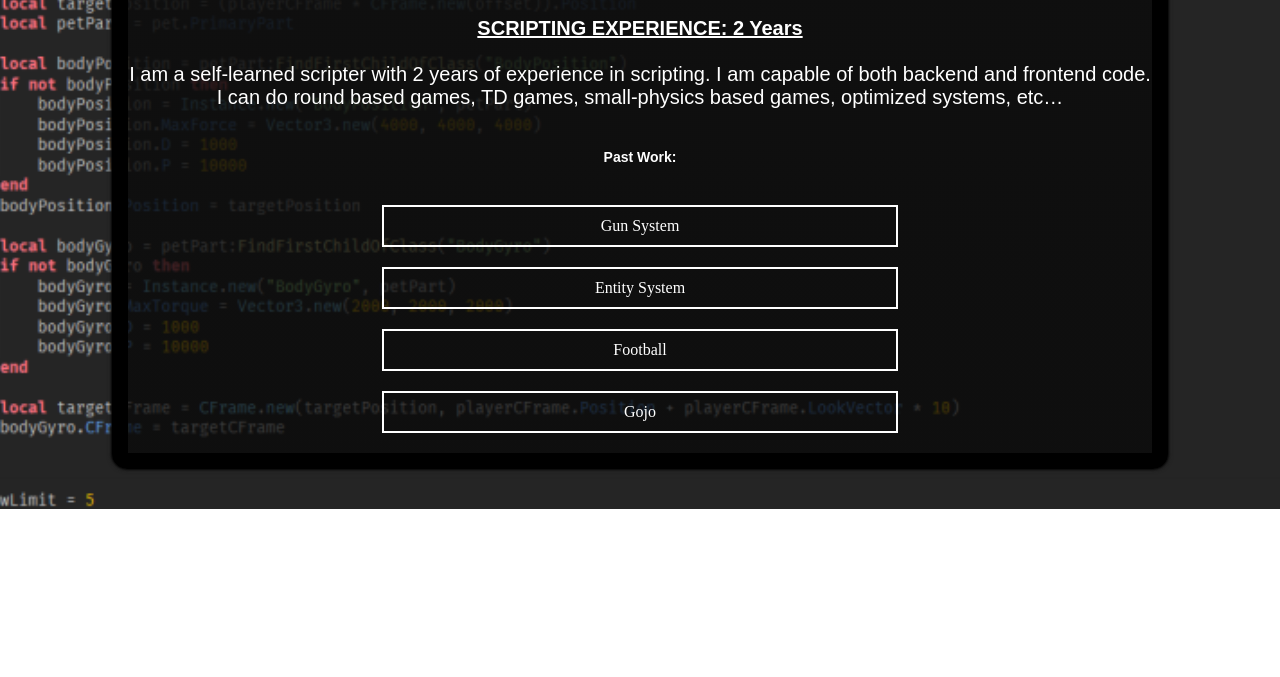
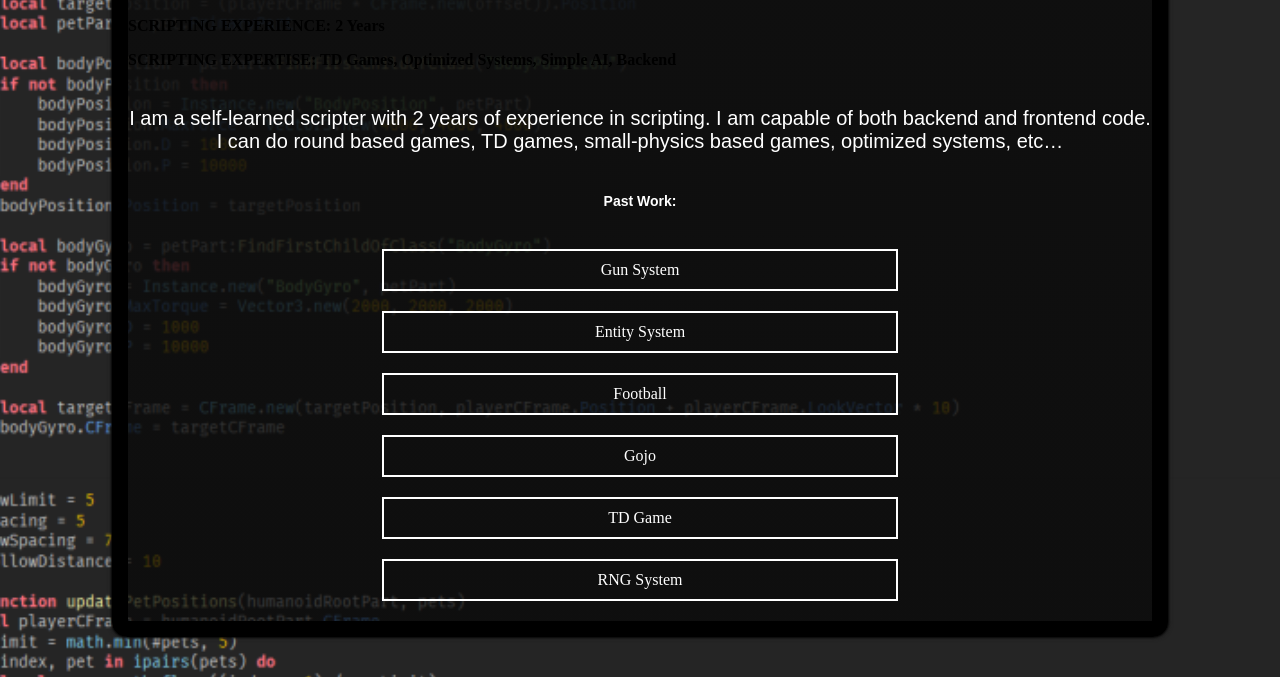
Before and after one commit to 5kyBuilder/Skys-Portfolio, a plain HTML site: page index.html in a window 1280 px wide. Shown: the part 321-998 px from the top of the page. Before the commit the page ends 830 px from the top, so only its background shows below. Drawn offline with Linux system fonts and the light colour scheme.

Commit message:
Update index.html

```diff
--- a/index.html
+++ b/index.html
@@ -5,7 +5,7 @@
 	<meta charset="utf-8">
 	<meta name="viewport" content="width=device-width, initial-scale=1">
 	<link rel="stylesheet" href="Style/style.css">
-	<link rel="icon" type="Image/x-icon" href="image/Icons/skypfp.png">
+	<link rel="icon" type="Image/x-icon" href="Image/Icons/skypfp.png">
 
 	<meta property="og:title" content="Sky Portfolio">
     <meta property="og:description" content="I am a self-learned scripter with 2 years of experience in scripting. I am capable of both backend....">
@@ -17,9 +17,11 @@
 <body>
 
 <div class="card">
-<img class="skypfp" src="image/Icons/skypfp.png">
+<img class="skypfp" src="Image/Icons/skypfp.png">
 <b class="SkyDisplayName">Sky</b>
-<p class="SkyBio"><u><b>SCRIPTING EXPERIENCE: 2 Years</b></u><br><br>
+<p class="SkyBioBig"><b>SCRIPTING EXPERIENCE: 2 Years</b><br>
+<p class="SkyBioBig"><b>SCRIPTING EXPERTISE: TD Games, Optimized Systems, Simple AI, Backend</b><br><br></p>
+<p class="SkyBio">
 I am a self-learned scripter with 2 years of experience in scripting. I am capable of both backend and frontend code.<br>
 I can do round based games, TD games, small-physics based games, optimized systems, etc…
 </p>
@@ -30,6 +32,10 @@ I can do round based games, TD games, small-physics based games, optimized syste
 <a href="https://youtu.be/UMX3h0zYeL4">Football</a>
 <a href="https://youtu.be/LN_8-4kqGf0
 ">Gojo</a>
+<a href="https://www.youtube.com/watch?v=H41sKvVe4-I
+">TD Game</a>
+<a href="https://youtu.be/q49Zt2gR28U?list=TLGGObh4uTonLvoyODEwMjAyNA
+">RNG System</a>
 </div>
 
 
```
